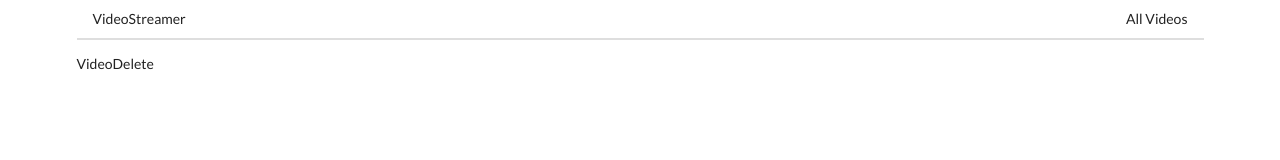
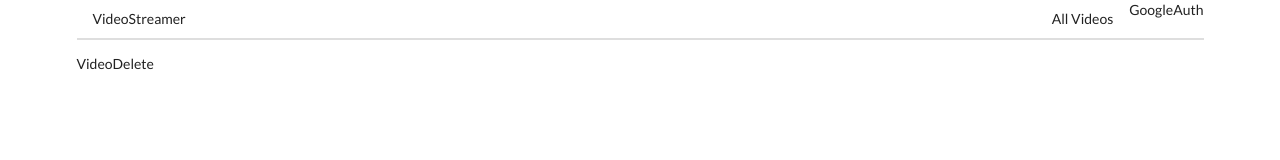
Before and after one commit to Simon-Oliver/reduxexploration, a React (Create React App) app in the folder client/: page /videos/delete/1 in a window 1280 px wide. Shown: the top 160 px of the page. Built offline with nearby package versions, Linux system fonts and the light colour scheme.

Commit message:
Setup for GoogleAuth

```diff
--- a/client/public/index.html
+++ b/client/public/index.html
@@ -9,6 +9,8 @@
       rel="stylesheet"
       href="https://cdnjs.cloudflare.com/ajax/libs/semantic-ui/2.4.1/semantic.min.css"
     />
+
+    <script src="https://apis.google.com/js/api.js"></script>
     <!--
       manifest.json provides metadata used when your web app is installed on a
       user's mobile device or desktop. See https://developers.google.com/web/fundamentals/web-app-manifest/
--- /dev/null
+++ b/client/src/components/GoogleAuth.js
@@ -0,0 +1,9 @@
+import React, { Component } from 'react';
+
+class GoogleAuth extends Component {
+  render() {
+    return <div>GoogleAuth</div>;
+  }
+}
+
+export default GoogleAuth;
--- a/client/src/components/Header.js
+++ b/client/src/components/Header.js
@@ -1,5 +1,6 @@
 import React from 'react';
 import { Link } from 'react-router-dom';
+import GoogleAuth from './GoogleAuth';
 
 const Header = () => {
   return (
@@ -11,6 +12,7 @@
         <Link to="/" className="item">
           All Videos
         </Link>
+        <GoogleAuth />
       </div>
     </div>
   );
```
